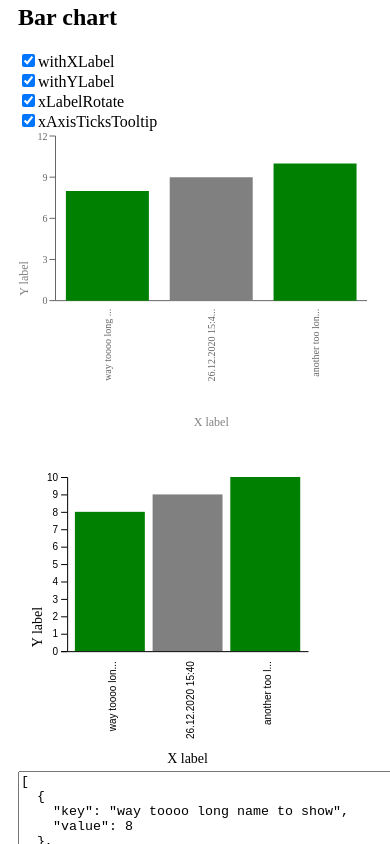
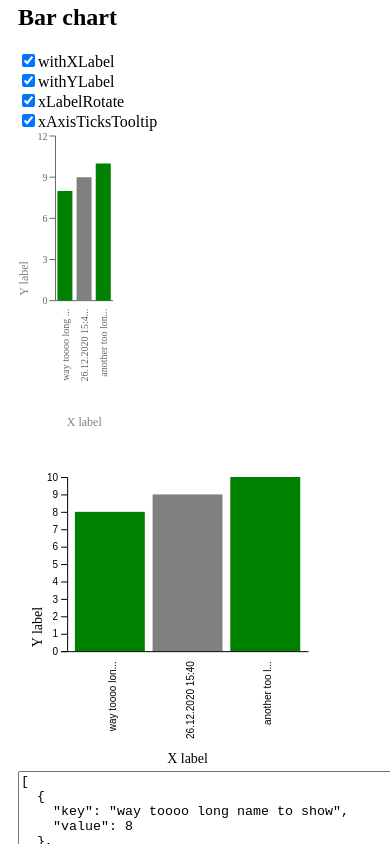
Before and after one commit to flsy/metacharts, a React (Create React App) app: page / in a window 390 px wide. Shown: the part 1940-2784 px from the top of the page. Built offline with nearby package versions, Linux system fonts and the light colour scheme.

Commit message:
Conditional responsive container

```diff
--- a/src/BarChart/BarChartDemo.tsx
+++ b/src/BarChart/BarChartDemo.tsx
@@ -16,6 +16,7 @@ const BarChartDemo: React.FC = () => {
             {(settings, input) => (
               <div>
                 <BarChartV2
+                  width={100}
                   isAnimationActive={false}
                   data={input}
                   height={300}
--- a/src/BarChart/BarChartV2.tsx
+++ b/src/BarChart/BarChartV2.tsx
@@ -1,4 +1,4 @@
-import { Bar, Cell, ResponsiveContainer, BarChart, XAxis, YAxis, Label, ResponsiveContainerProps } from 'recharts'
+import { Bar, Cell, ResponsiveContainer, BarChart, XAxis, YAxis, Label } from 'recharts'
 import React, { useState } from 'react'
 import { IBarChart } from '../interfaces'
 import focusedHOC, { InjectedProps } from '../focusedHOC'
@@ -9,7 +9,7 @@ import { getXAxisHeight, getYAxisWidth } from './utils'
 
 interface IProps extends Omit<IBarChart, 'width' | 'xAxisTicksRotate'> {
   xAxisTicksRotate: boolean,
-  width?: ResponsiveContainerProps['width'];
+  width?: number;
   isAnimationActive?: boolean;
 }
 
@@ -23,9 +23,8 @@ const BarChartV2 = (props: IProps & InjectedProps) => {
   const xAxisHeight = getXAxisHeight(props);
   const yAxisWidth = getYAxisWidth(props);
 
-  return (
-    <ResponsiveContainer height={height} width={props.width}>
-      <BarChart data={data}>
+  const chart = (
+    <BarChart data={data} height={props.height} width={props.width}>
       <XAxisLabelTooltip
         xAxisTicksTooltip={xAxisTicksTooltip}
         yAxisWidth={yAxisWidth}
@@ -63,8 +62,13 @@ const BarChartV2 = (props: IProps & InjectedProps) => {
         })}
       </Bar>
     </BarChart>
-    </ResponsiveContainer>
   )
+
+  if(props.width) {
+    return chart;
+  }
+
+  return <ResponsiveContainer height={height}>{chart}</ResponsiveContainer>
 }
 
 export default focusedHOC(BarChartV2);
--- a/src/Histogram/Histogram.tsx
+++ b/src/Histogram/Histogram.tsx
@@ -19,7 +19,7 @@ interface IProps {
     yAxisLabel?: string;
     keyFormat?: (value: string, index: number) => string;
     isAnimationActive?: boolean;
-    width?: string | number;
+    width?: number;
 }
 
 const Histogram = ({height, data, colour, timeFormat, xAxisTicksRotate, xAxisTicksTooltip, xAxisTicksTooltipFormat, xAxisLabel, yAxisLabel, keyFormat, isAnimationActive, width }: IProps) => {
```
Lines whose indentation alone changed are shown as unchanged.
